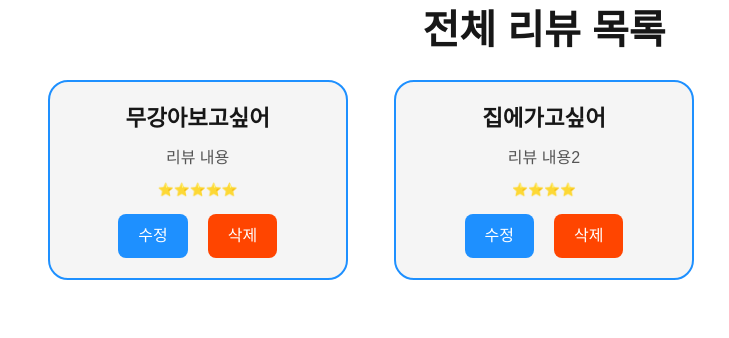
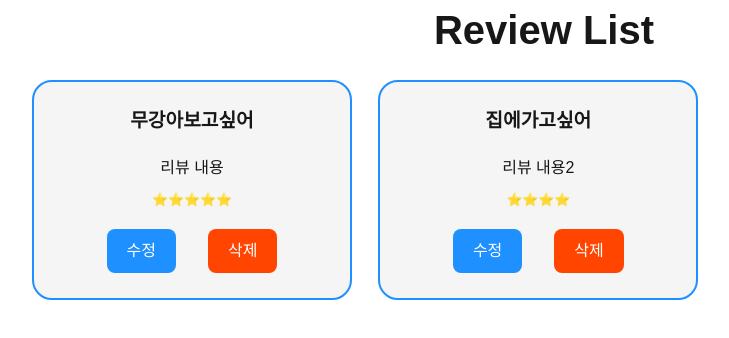
Before and after one commit to asdkim2130/trialTales, a Next.js app in the folder frontend/: page /reviews in a window 1280 px wide. Shown: the top 338 px of the page, without its empty margins (96-825 px from the left). Built offline with nearby package versions, Linux system fonts and the light colour scheme.

Commit message:
리뷰 기능 수정 - v3

```diff
--- a/frontend/src/app/reviews/EditReview.tsx
+++ b/frontend/src/app/reviews/EditReview.tsx
@@ -1,3 +1,4 @@
+"use client";
 import React, { useState } from "react";
 import { Review } from "./interfaces";
 import styles from "./reviews.module.css";
@@ -20,19 +21,31 @@ const EditReview: React.FC<EditReviewProps> = ({ review, onClose }) => {
     };
 
     return (
-        <div className={styles["review-box"]}>
-            <h1>리뷰 수정</h1>
-            <textarea value={content} onChange={(e) => setContent(e.target.value)} />
+        <div className={styles["modal-overlay"]}>
+            <div className={styles["modal-content"]}>
+                <h1 className={styles["modal-title"]}>리뷰 수정</h1>
+                <textarea
+                    value={content}
+                    onChange={(e) => setContent(e.target.value)}
+                    maxLength={100}
+                    className={styles["review-textarea"]}
+                />
                 <br />
                 <label>별점:</label>
-            <select value={rating} onChange={(e) => setRating(Number(e.target.value))}>
+                <select
+                    value={rating}
+                    onChange={(e) => setRating(Number(e.target.value))}
+                >
                     {[1, 2, 3, 4, 5].map((num) => (
-                    <option key={num} value={num}>{num}점</option>
+                        <option key={num} value={num}>{"⭐".repeat(num)}</option>
                     ))}
                 </select>
                 <br />
-            <button className={styles["edit-button"]} onClick={handleUpdate}>리뷰 수정 저장</button>
-            <button onClick={onClose}>취소</button>
+                <div className={styles["button-container"]}>
+                    <button className={styles["edit-button"]} onClick={handleUpdate}>저장</button>
+                    <button className={styles["cancel-button"]} onClick={onClose}>취소</button>
+                </div>
+            </div>
         </div>
     );
 };
--- a/frontend/src/app/reviews/ReviewBox.tsx
+++ b/frontend/src/app/reviews/ReviewBox.tsx
@@ -32,13 +32,7 @@ const ReviewBox: React.FC<ReviewBoxProps> = ({ review, onDelete }) => {
                 <button className={styles["edit-button"]} onClick={() => setIsEditing(true)}>수정</button>
                 <button className={styles["delete-button"]} onClick={handleDelete}>삭제</button>
             </div>
-            {isEditing && (
-                <div className={styles["modal-overlay"]}>
-                    <div className={styles["modal-content"]}>
-                        <EditReview review={review} onClose={() => setIsEditing(false)} />
-                    </div>
-                </div>
-            )}
+            {isEditing && <EditReview review={review} onClose={() => setIsEditing(false)} />}
         </div>
     );
 };
--- a/frontend/src/app/reviews/ReviewList.tsx
+++ b/frontend/src/app/reviews/ReviewList.tsx
@@ -26,7 +26,7 @@ const ReviewList: React.FC = () => {
 
     return (
         <div className={styles["page-container"]}>
-        <h1 className={styles["page-title"]}>전체 리뷰 목록</h1>
+            <h1 className={styles["page-title"]}>Review List</h1>
             <div className={styles["review-list"]}>
                 {reviews.length > 0 ? (
                     reviews.map((review) => (
--- a/frontend/src/app/reviews/reviews.module.css
+++ b/frontend/src/app/reviews/reviews.module.css
@@ -8,10 +8,10 @@
     margin: 0 auto;
 }
 
-/* 제목 스타일 */
+/* 제목 스타일 - Extra Bold 적용 */
 .page-title {
     font-size: 2.5rem;
-    font-weight: bold;
+    font-weight: 800; /* Extra Bold */
     margin-bottom: 20px;
     text-align: center;
     width: 100%;
@@ -29,44 +29,37 @@
     margin: 0 auto;
 }
 
-/* 리뷰 박스 스타일 */
+/* ⭐ 리뷰 박스 크기 강제 고정 */
 .review-box {
     background-color: #f5f5f5;
     border: 2px solid #1E90FF;
     border-radius: 20px;
     padding: 25px;
     text-align: center;
-    max-width: 350px;
-    min-width: 300px;
-    min-height: 200px;
+    width: 320px !important;  /* 너비 고정 */
+    height: 220px !important; /* 높이 고정 */
     overflow: hidden;
-    white-space: normal;
-    position: relative;
-    margin: 0 auto;
+    display: flex;
+    flex-direction: column;
+    justify-content: space-between;
 }
 
 .review-box h3 {
-    margin: 0 0 10px 0;
-    font-size: 1.4rem;
+    font-size: 1.2rem; /* 기존보다 조금 더 크게 조정 */
     font-weight: bold;
+    margin-bottom: 10px;
+    text-align: center;
 }
 
-.review-box p {
-    margin: 0 0 10px 0;
-    color: #555;
-    line-height: 1.5;
+/* 리뷰 내용 (최대 2줄까지만 보이게) */
+.review-content {
     max-height: 3em;
     overflow: hidden;
     text-overflow: ellipsis;
     display: -webkit-box;
-    -webkit-line-clamp: 2;
+    -webkit-line-clamp: 2; /* 최대 2줄 제한 */
     -webkit-box-orient: vertical;
-}
-
-.review-box small {
-    color: #777;
-    display: block;
-    margin-bottom: 15px;
+    word-wrap: break-word;
 }
 
 /* 버튼 컨테이너 중앙 정렬 및 버튼 간격 조정 */
@@ -104,12 +97,14 @@
     left: 0;
     width: 100%;
     height: 100%;
-    background: rgba(0, 0, 0, 0.5);
+    background: rgba(0, 0, 0, 0.3); /* 배경을 어둡게 */
     display: flex;
     justify-content: center;
     align-items: center;
+    z-index: 9999;
 }
 
+/* 모달 창 크기 및 정렬 */
 .modal-content {
     background: white;
     padding: 20px;
@@ -117,29 +112,82 @@
     box-shadow: 0 5px 15px rgba(0, 0, 0, 0.3);
     width: 400px;
     text-align: center;
+    position: relative;
 }
 
-/* 리뷰 내용 2줄 제한 */
-.review-content {
-    max-height: 3em;
-    overflow: hidden;
-    text-overflow: ellipsis;
-    display: -webkit-box;
-    -webkit-line-clamp: 2;
-    -webkit-box-orient: vertical;
+/* 수정 창 내부 요소 정렬 */
+.modal-content textarea {
+    width: 90%;
+    min-height: 80px;
+    border: 2px solid #1E90FF; /* 파란색 테두리 */
+    border-radius: 8px;
+    padding: 8px;
+    font-size: 1rem;
+    outline: none;
+    resize: none;
 }
 
-/* 박스 안 글씨와 요소 간격 조정 */
-.review-box {
-    padding: 20px;
+/* 모달 제목 스타일 */
+.modal-content h1 {
+    font-size: 1.5rem; /* 기존 제목 크기와 동일 */
+    font-weight: bold;
+    margin-bottom: 15px;
     text-align: center;
 }
 
-.review-box h3 {
-    margin-bottom: 10px;
+/* 버튼 컨테이너 정렬 */
+.button-container {
+    display: flex;
+    justify-content: center;
+    gap: 12px; /* 버튼 간격 */
+    margin-top: 10px;
 }
 
-.review-box small {
-    display: block;
-    margin-top: 10px;
+/* 리뷰 내용 입력창 - 테두리 색 변경 */
+.modal-content textarea {
+    width: 90%;
+    min-height: 80px;
+    border: 2px solid #1E90FF; /* 파란색 테두리 */
+    border-radius: 8px;
+    padding: 8px;
+    font-size: 1rem;
+    outline: none;
+    resize: none;
 }
+
+/* 별점 선택 유지 */
+.modal-content select {
+    width: 100px;
+    padding: 5px;
+    font-size: 1rem;
+}
+
+/* 버튼 컨테이너 */
+.modal-content .button-container {
+    display: flex;
+    justify-content: center;
+    gap: 12px; /* 버튼 간격을 살짝 띄움 */
+    margin-top: 8px; /* 위쪽 여백 추가 */
+}
+
+/* 수정 저장 버튼 */
+.edit-button {
+    background-color: #1E90FF;
+    color: white;
+    padding: 10px 15px;
+    border: none;
+    border-radius: 8px;
+    cursor: pointer;
+    font-size: 1rem;
+}
+
+/* 취소 버튼 */
+.cancel-button {
+    background-color: #FF4500;
+    color: white;
+    padding: 10px 15px;
+    border: none;
+    border-radius: 8px;
+    cursor: pointer;
+    font-size: 1rem;
+}
```
Lines whose indentation alone changed are shown as unchanged.
